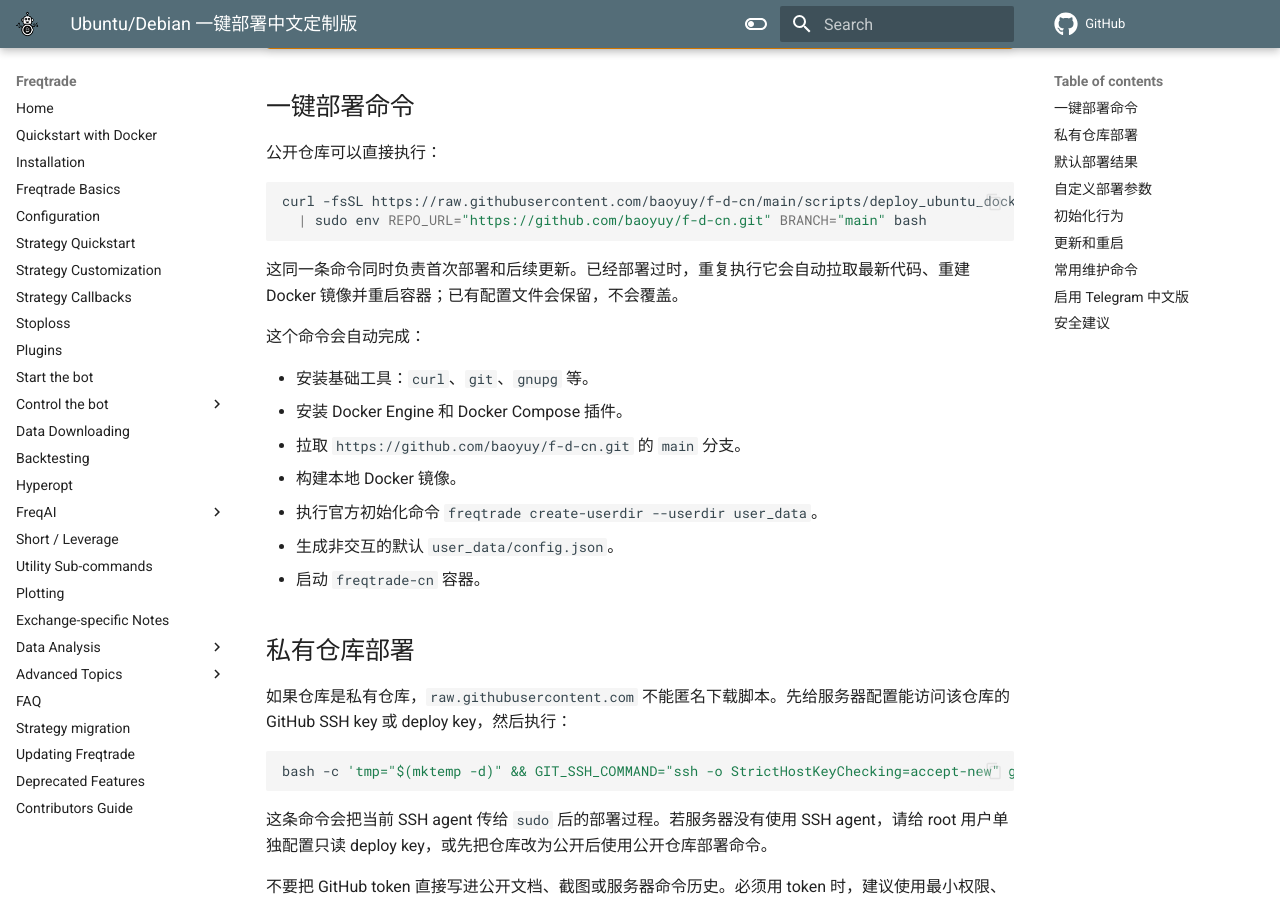
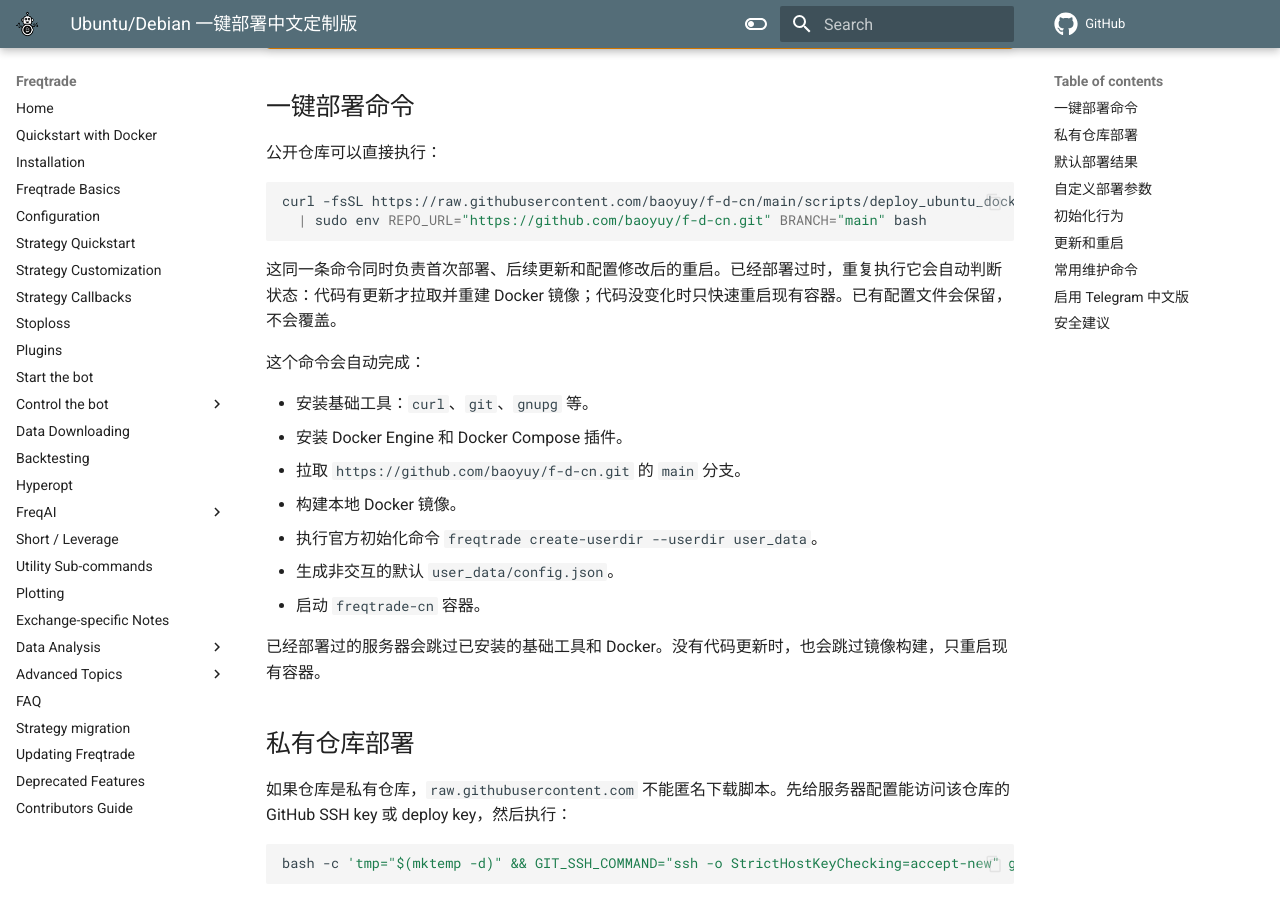
Before and after one commit to baoyuy/f-d-cn, an MkDocs documentation site: the page built from docs/deploy-one-command-zh.md, in a window 1280 px wide and 900 px high, scrolled down 339 px. Built offline with MkDocs 1.6.1 and Material for MkDocs 9.7.7, drawn with Linux system fonts in a browser that asks for light colours; comment, search, counter and statistics services are not loaded; the version menu is left out; some of the changed text lies outside the part shown.

Commit message:
deploy: skip rebuild when only restarting

````diff
--- a/docs/deploy-one-command-zh.md
+++ b/docs/deploy-one-command-zh.md
@@ -16,7 +16,7 @@
   | sudo env REPO_URL="https://github.com/baoyuy/f-d-cn.git" BRANCH="main" bash
 ```
 
-这同一条命令同时负责首次部署和后续更新。已经部署过时，重复执行它会自动拉取最新代码、重建 Docker 镜像并重启容器；已有配置文件会保留，不会覆盖。
+这同一条命令同时负责首次部署、后续更新和配置修改后的重启。已经部署过时，重复执行它会自动判断状态：代码有更新才拉取并重建 Docker 镜像；代码没变化时只快速重启现有容器。已有配置文件会保留，不会覆盖。
 
 这个命令会自动完成：
 
@@ -27,6 +27,8 @@
 - 执行官方初始化命令 `freqtrade create-userdir --userdir user_data`。
 - 生成非交互的默认 `user_data/config.json`。
 - 启动 `freqtrade-cn` 容器。
+
+已经部署过的服务器会跳过已安装的基础工具和 Docker。没有代码更新时，也会跳过镜像构建，只重启现有容器。
 
 ## 私有仓库部署
 
@@ -93,7 +95,7 @@
 
 ## 更新和重启
 
-更新代码、重建镜像和重启容器不需要另一套命令。继续执行首次部署时的同一条一键部署命令：
+更新代码、重建镜像和重启容器不需要另一套命令。改完 `config.json` 后，也继续执行首次部署时的同一条一键部署命令：
 
 ```bash
 curl -fsSL https://raw.githubusercontent.com/baoyuy/f-d-cn/main/scripts/deploy_ubuntu_docker.sh \
@@ -103,7 +105,8 @@
 脚本会自动判断 `/opt/freqtrade-cn` 是否已经是 Git 仓库：
 
 - 首次部署：克隆仓库、初始化 `user_data`、生成默认配置、启动容器。
-- 再次执行：拉取最新代码、保留已有配置、重建镜像、重启容器。
+- 再次执行且代码有更新：拉取最新代码、保留已有配置、重建镜像、重启容器。
+- 再次执行但代码没变化：跳过基础工具安装、跳过初始化、跳过镜像构建，只快速重启现有容器。
 
 ## 常用维护命令
 
````
Also changed, not shown: README.md (+2 -2 lines), 1 other file.
